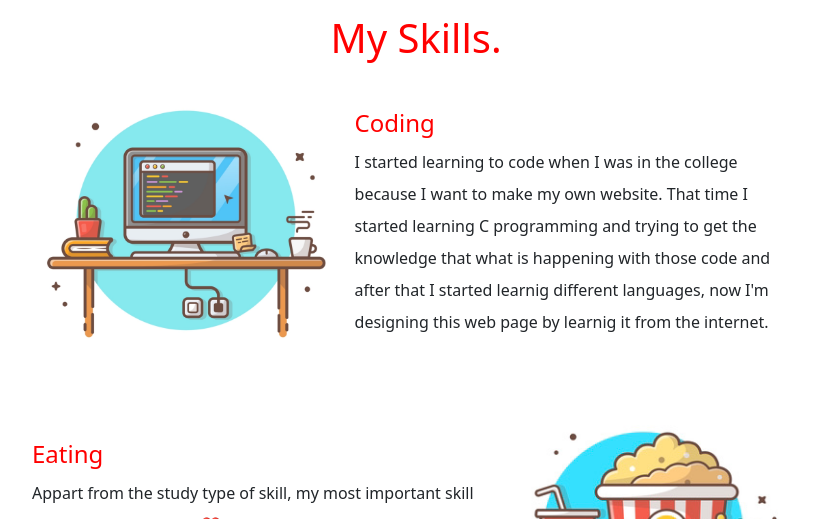
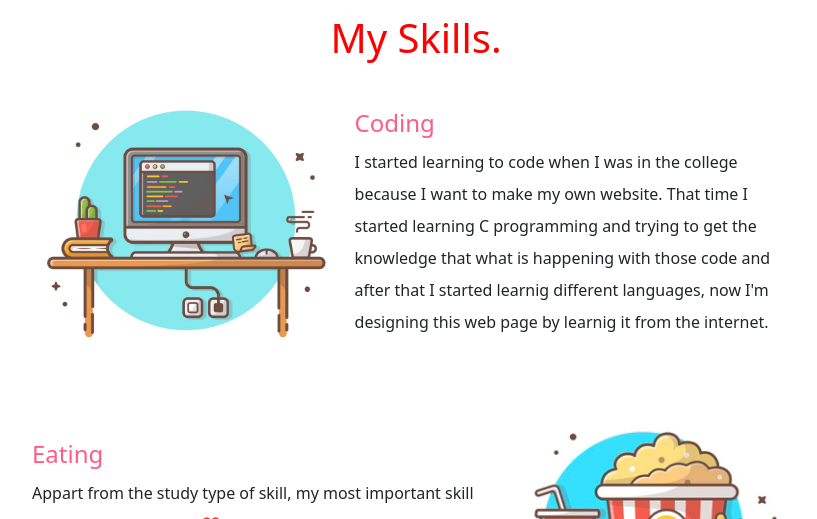
Before and after one commit to SinhaVinit/Vinit, a plain HTML site: page index.html in a window 1280 px wide. Shown: the part 1207-1726 px from the top of the page, without its empty margins (224-1041 px from the left). Drawn offline with nearby package versions, Linux system fonts and the light colour scheme.

Commit message:
Update style.css

```diff
--- a/style.css
+++ b/style.css
@@ -64,7 +64,7 @@ h1 {
     margin: 0% auto;
 }
 .skill1 h4 {
-    color: red;
+    color: #ff5c87;
     padding-top: 5%;
 }
 .skill1 p {
@@ -82,7 +82,7 @@ h1 {
     line-height: 2;
 }
 .skill2 h4 {
-    color: red;
+    color: #ff5c87;
     padding-top: 5%;
 }
 .skill2 p {
```
